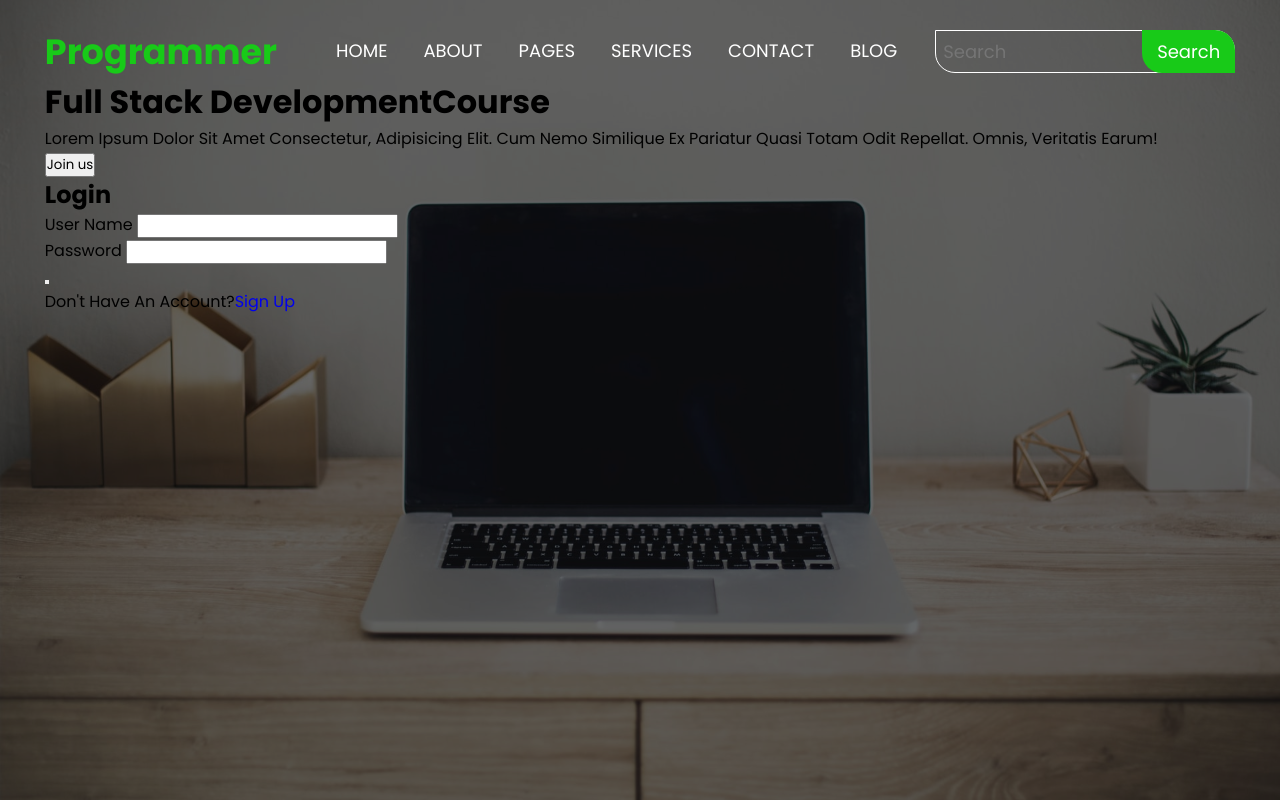
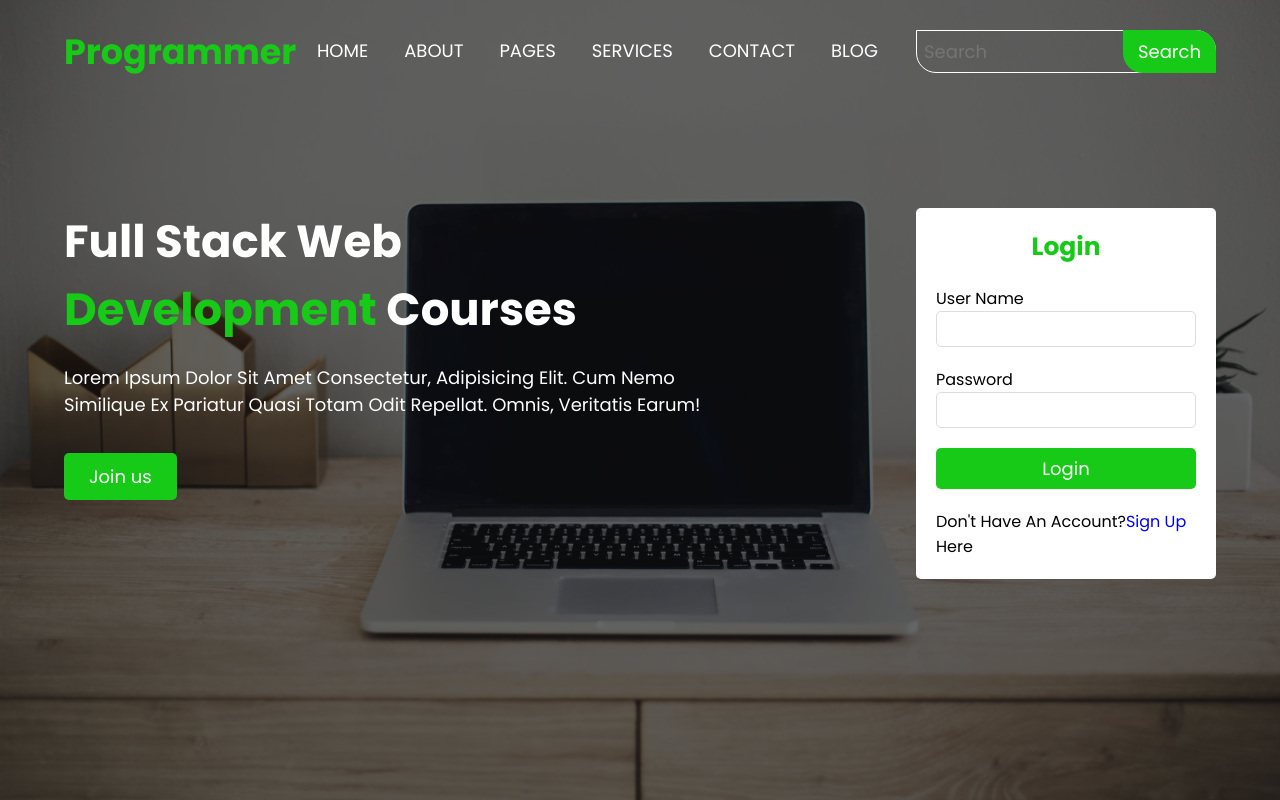
Before and after one commit to Rezwanul777/Sample-webdeveloper-site, a plain HTML site: page index.html in a window 1280 px wide. Drawn offline with Linux system fonts and the light colour scheme.

Commit message:
header part complete

```diff
--- a/index.html
+++ b/index.html
@@ -32,11 +32,12 @@
             </div>
             <div class="bottom">
                <div class="bottom-left">
-                  <h1>Full Stack <span>Development</span>Course</h1>
+                  <h1>Full Stack Web <span>Development</span> Courses</h1>
                   <p>Lorem ipsum dolor sit amet consectetur, adipisicing elit. Cum nemo similique ex pariatur quasi totam odit repellat. Omnis, veritatis earum!</p>
-                  <button btn bottom-left-btn>Join us</button>
+                  <button class=" btn bottom-left-btn">Join us</button>
                </div>
-               <form action="">
+               <div class="bottom-right">
+                  <form action="" id="login-form">
                      <h2>Login</h2>
                      <div>
                      <label for="">user name</label>
@@ -46,9 +47,10 @@
                       <label for="">Password</label>
                      <input type="password">
                      </div>
-                  <button class="btn login-btn"></button>
-                  <p>Don't have an account?<a href="#">Sign up</a></p>
+                     <button class="btn login-btn">Login</button>
+                     <p>Don't have an account?<a href="#">Sign up</a></p>here
                   </form>
+               </div>
             </div>
          </div>
       </header>
--- a/style.css
+++ b/style.css
@@ -34,7 +34,7 @@ header{
 }
 
 .container{
-   width: 93%;
+   width: 90%;
    margin: auto;
 }
 
@@ -121,3 +121,96 @@ header{
 }
 
 /* Menu Part CSS  END */
+
+   /* Header bottom part CSS start*/
+
+   .bottom{
+      display: flex;
+      justify-content: space-between;
+      margin-top: 130px;
+   }
+
+   .bottom-left{
+
+   }
+
+   .bottom-left h1{
+      font-size: 45px;
+      color: var(--color1);
+      width: 600px;
+      margin-bottom: 20px;
+   }
+
+   .bottom-left p{
+      font-size: 18px;
+      width: 650px;
+      color: #fff;
+      margin-bottom: 25px;
+   }
+
+   .bottom-left h1 span{
+      color: var(--color2);
+   }
+
+   .bottom-left-btn{
+      padding: 10px 25px;
+      font-size: 18px;
+      border: none;
+      border-radius: 5px;
+      color: var(--color1);
+      background-color: var(--color2);
+      margin-top: 10px;
+      transition: 0.5s;
+
+   }
+
+   .bottom-left-btn:hover{
+      background-color: var(--color3);
+      cursor: pointer;
+   }
+
+   .bottom-right{
+      width: 300px;
+      background-color: var(--color1);
+      padding: 20px;
+      border-radius: 5px;
+
+   }
+
+   #login-form h2{
+      margin-bottom: 20px;
+      text-align: center;
+      font-size: 25px;
+      color: var(--color2);
+
+   }
+
+   #login-form input{
+      display:block;
+      padding: 7px;
+      width: 100%;
+      border: 1px solid #ddd;
+      border-radius: 5px;
+      outline: none;
+      margin-bottom: 20px;
+   }
+
+   #login-form .login-btn{
+      width: 100%;
+      padding: 7px;
+      font-size: 18px;
+      background-color: var(--color2);
+      color: var(--color1);
+      border-radius: 5px;
+      border: none;
+      margin-bottom: 20px;
+      transition: 0.5s;
+
+   }
+
+   #login-form .login-btn:hover{
+      background-color: var(--color3);
+      cursor: pointer;
+   }
+
+      /* Header bottom part CSS End*/
```
Lines whose indentation alone changed are shown as unchanged.
